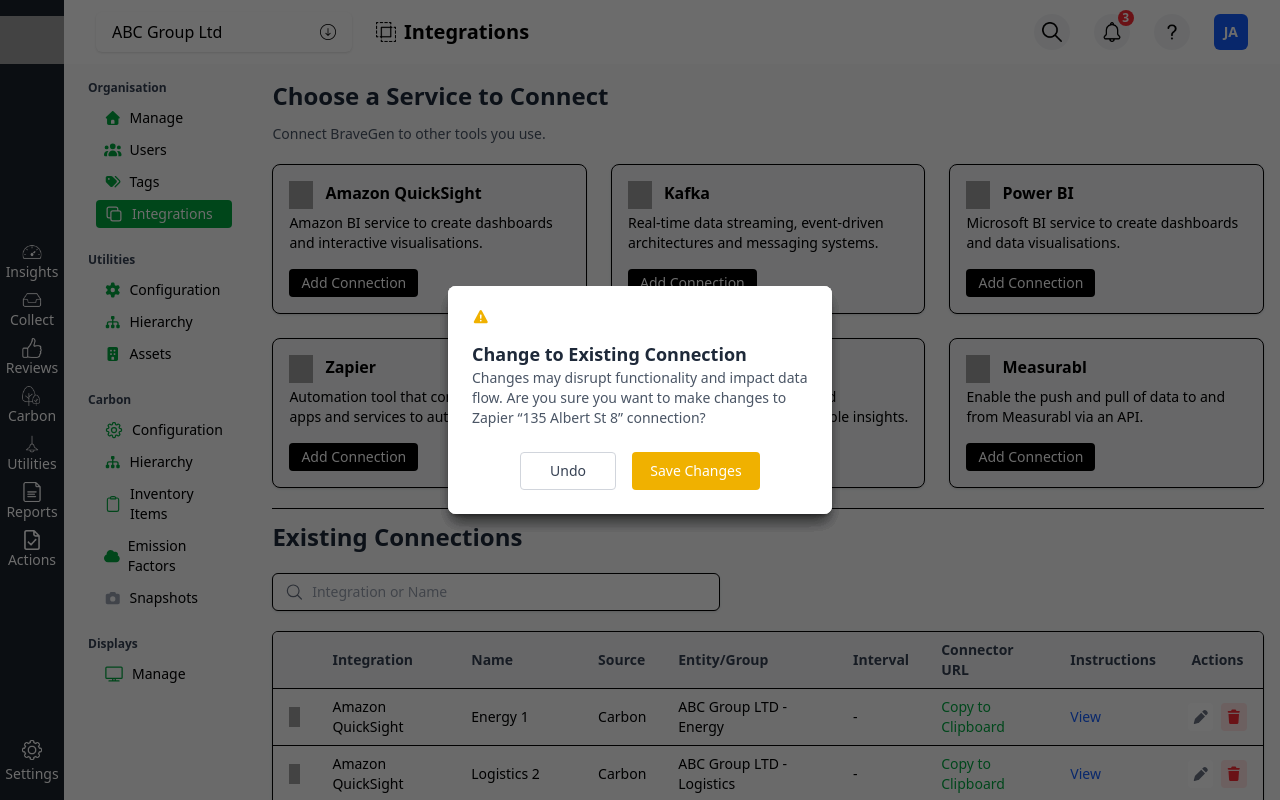
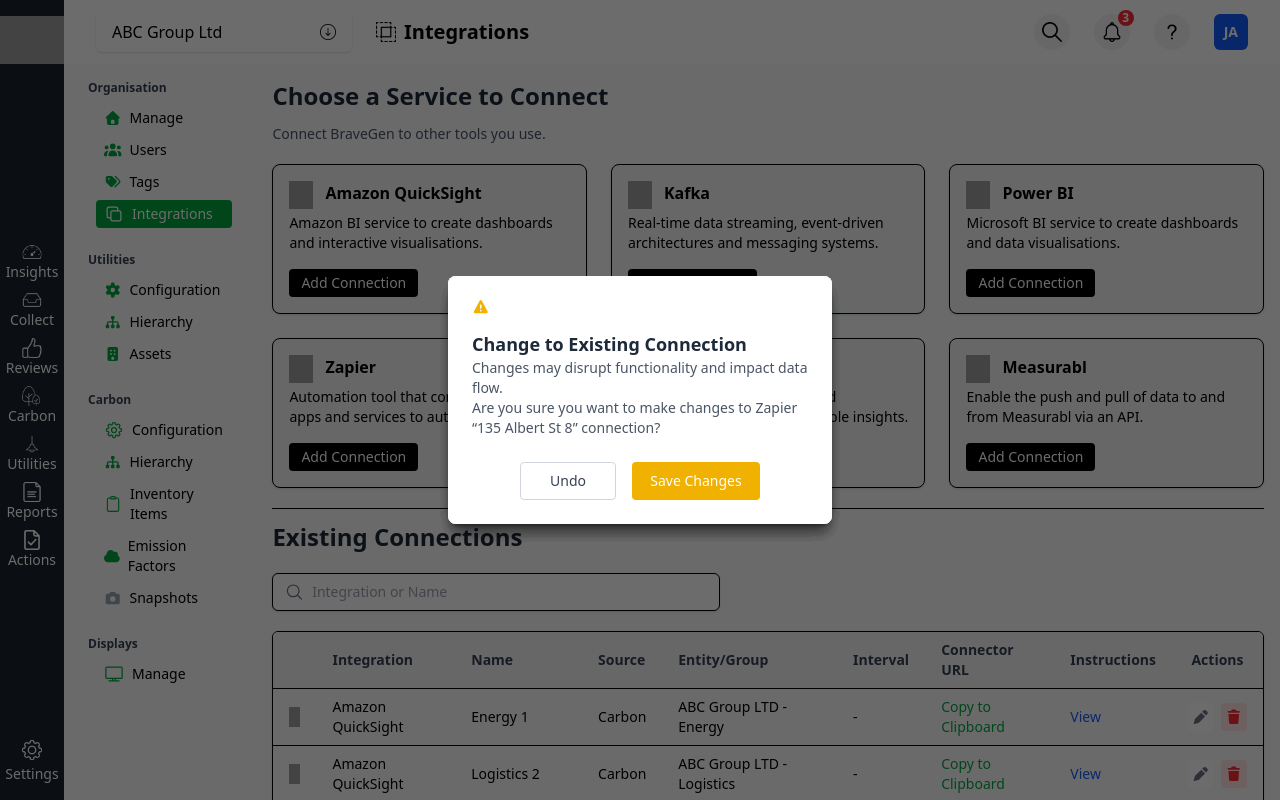
Before and after one commit to tosmannn/my-project-platservph-assessment, a React (Vite) app: page /Settings/Integrations in a window 1280 px wide. Both pictures are taken after a click on the button 1200 px from the left and 717 px from the top of the page. Built offline with nearby package versions, Linux system fonts and the light colour scheme; grey boxes are pictures that could not be loaded.

Commit message:
update modal message to proceed to next line

```diff
--- a/src/components/shared/ConfirmationModal.tsx
+++ b/src/components/shared/ConfirmationModal.tsx
@@ -43,11 +43,18 @@
                         ? `Remove “${connectionName}” Connection?`
                         : `Change to Existing Connection`}
                 </h2>
-                <p className="text-sm text-gray-600 mb-6">
-                    {isDelete
-                        ? `Are you sure you want to remove ${integrationName} “${connectionName}” connection?`
-                        : `Changes may disrupt functionality and impact data flow. Are you sure you want to make changes to ${integrationName} “${connectionName}” connection?`}
-                </p>
+                {isDelete ? (
+                    <p className="text-sm text-gray-600 mb-6">
+                        Are you sure you want to remove {integrationName} “{connectionName}” connection?
+                    </p>
+                ) : (
+                    <div className="text-sm text-gray-600 mb-6">
+                        <p>Changes may disrupt functionality and impact data flow.</p>
+                        <p>
+                            Are you sure you want to make changes to {integrationName} “{connectionName}” connection?
+                        </p>
+                    </div>
+                )}
 
                 <div className="flex justify-center gap-4">
                     <button
```
